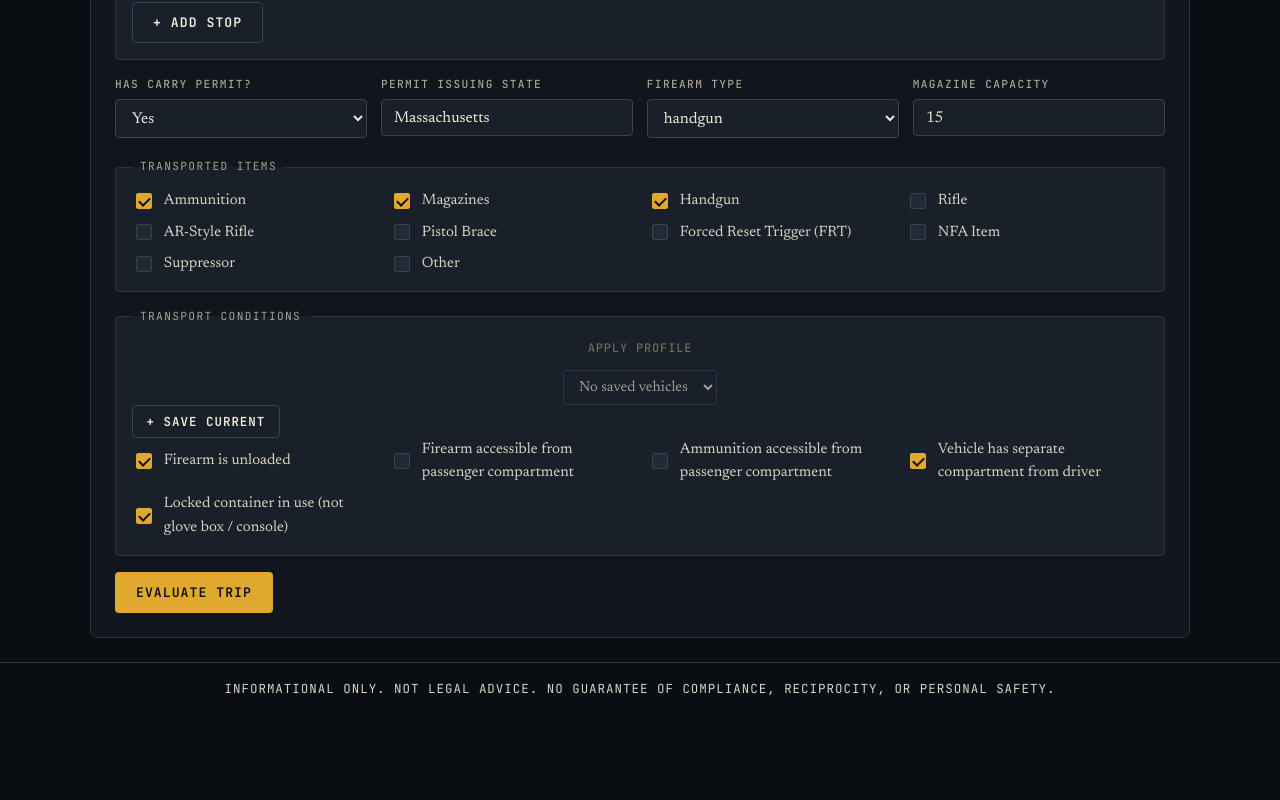
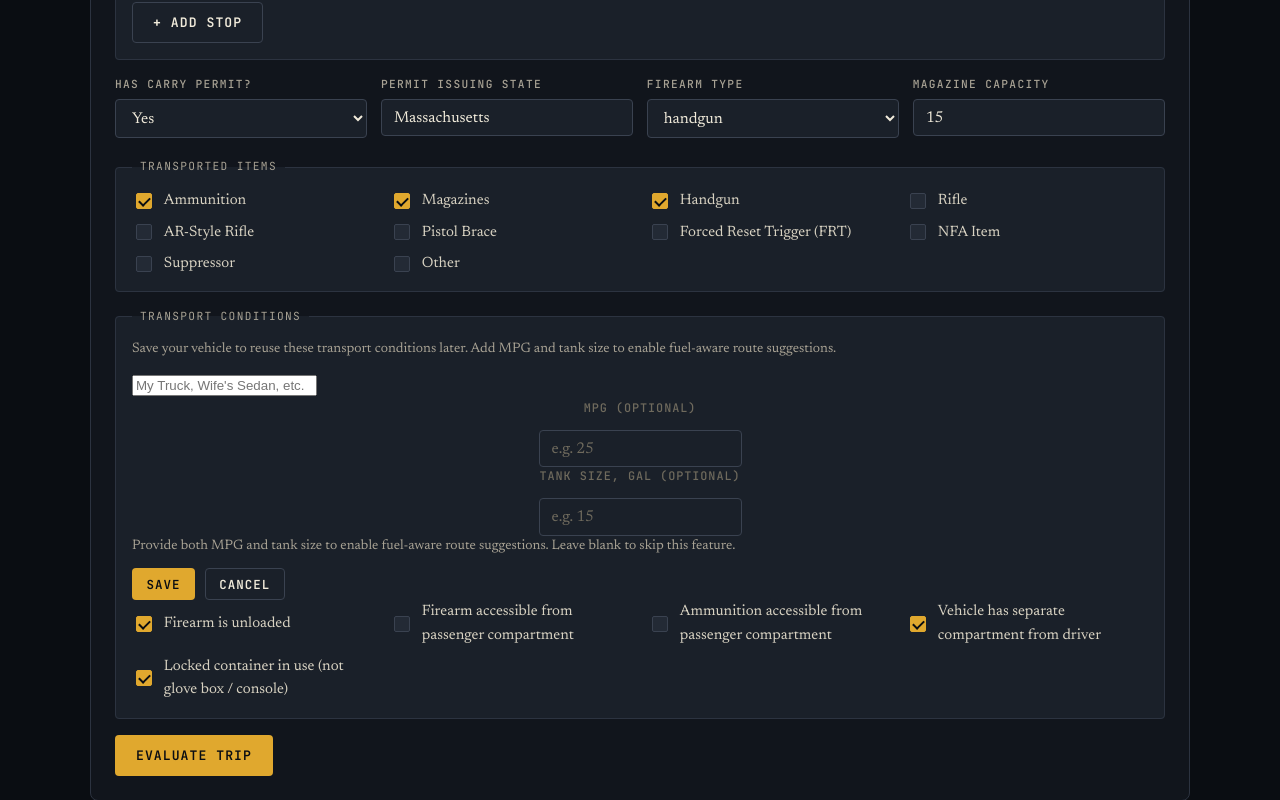
Before and after one commit to Rich-McGrath/interstate-firearm-travel-planner, a React (Vite) app: page / in a window 1280 px wide. Shown: the part 544-1344 px from the top of the page. Before the commit the page ends 1269 px from the top, so only its background shows below. Built offline with nearby package versions, Linux system fonts and the light colour scheme.

Commit message:
Improve VehicleProfilePicker empty-state UX

```diff
--- a/src/components/VehicleProfilePicker.tsx
+++ b/src/components/VehicleProfilePicker.tsx
@@ -21,12 +21,19 @@ interface Props {
 
 export default function VehicleProfilePicker({ current, onApply }: Props) {
   const [vehicles, setVehicles] = useState<VehicleProfile[]>(() => getVehicleProfiles())
-  const [showSaveForm, setShowSaveForm] = useState(false)
+  // First-time users (no saved vehicles yet) see the form expanded by
+  // default. Without this, the MPG/tank fields stay hidden behind a
+  // toggle button and the fuel-aware feature is invisible until the
+  // user happens to click "+ Save current". Once any vehicle is saved
+  // the form collapses to its compact picker shape on the next render.
+  const [showSaveForm, setShowSaveForm] = useState(() => getVehicleProfiles().length === 0)
   const [newName, setNewName] = useState('')
   // Fuel inputs are kept as strings while editing so empty fields don't
   // collapse to 0 and so the inputs are forgiving of partial typing.
   const [newMpg, setNewMpg] = useState('')
   const [newTank, setNewTank] = useState('')
+
+  const noVehicles = vehicles.length === 0
 
   function refresh() {
     setVehicles(getVehicleProfiles())
@@ -78,6 +85,11 @@ export default function VehicleProfilePicker({ current, onApply }: Props) {
 
   return (
     <div className="vehicle-profile">
+      {/* Apply-profile dropdown only renders when there's something to
+          apply. With zero saved vehicles the previous "No saved vehicles"
+          select read like a broken control with no entry point — instead
+          we drop it entirely and surface the save form (or its CTA) below. */}
+      {!noVehicles && (
         <div className="vehicle-profile__row">
           <label className="field field--inline">
             <span>Apply profile</span>
@@ -87,11 +99,8 @@ export default function VehicleProfilePicker({ current, onApply }: Props) {
                 if (e.target.value) handleApply(e.target.value)
                 e.target.value = ''
               }}
-            disabled={vehicles.length === 0}
             >
-            <option value="">
-              {vehicles.length === 0 ? 'No saved vehicles' : 'Select a vehicle…'}
-            </option>
+              <option value="">Select a vehicle…</option>
               {vehicles.map((v) => (
                 <option key={v.id} value={v.id}>
                   {v.name}
@@ -108,9 +117,34 @@ export default function VehicleProfilePicker({ current, onApply }: Props) {
             {showSaveForm ? 'Cancel' : '+ Save current'}
           </button>
         </div>
+      )}
+
+      {/* Empty-state CTA — only shown once the user has explicitly
+          dismissed the expanded form via "Cancel". Provides a clear way
+          back into adding a vehicle without re-introducing the dead
+          "No saved vehicles" select as the only affordance. */}
+      {noVehicles && !showSaveForm && (
+        <button
+          type="button"
+          className="btn btn--ghost btn--small"
+          onClick={() => setShowSaveForm(true)}
+        >
+          + Add vehicle
+        </button>
+      )}
 
       {showSaveForm && (
         <div className="vehicle-profile__save">
+          {/* Onboarding line — first-time users only. Frames what saving
+              does so the form doesn't read as "fill these mystery fields,"
+              and specifically calls out fuel-aware routing as the reward
+              for filling MPG and tank size. */}
+          {noVehicles && (
+            <p className="muted small vehicle-profile__intro">
+              Save your vehicle to reuse these transport conditions later.
+              Add MPG and tank size to enable fuel-aware route suggestions.
+            </p>
+          )}
           <input
             type="text"
             className="vehicle-profile__name-input"
@@ -154,6 +188,7 @@ export default function VehicleProfilePicker({ current, onApply }: Props) {
             Provide both MPG and tank size to enable fuel-aware route suggestions.
             Leave blank to skip this feature.
           </p>
+          <div className="vehicle-profile__save-actions">
             <button
               type="button"
               className="btn btn--primary btn--small"
@@ -162,6 +197,19 @@ export default function VehicleProfilePicker({ current, onApply }: Props) {
             >
               Save
             </button>
+            {/* In the no-vehicles state the toggle row is hidden, so we
+                provide the dismiss action here. With saved vehicles the
+                toggle button outside the form already plays this role. */}
+            {noVehicles && (
+              <button
+                type="button"
+                className="btn btn--ghost btn--small"
+                onClick={() => setShowSaveForm(false)}
+              >
+                Cancel
+              </button>
+            )}
+          </div>
         </div>
       )}
 
--- a/src/styles.css
+++ b/src/styles.css
@@ -2370,6 +2370,15 @@ p { margin: 0 0 0.8em; color: var(--cream-1); }
   color: var(--ink-1);
 }
 
+.vehicle-profile__intro {
+  margin: 0 0 0.85rem;
+}
+
+.vehicle-profile__save-actions {
+  display: flex;
+  gap: 0.6rem;
+  flex-wrap: wrap;
+}
 
 
 /* =====================================================================
```
Lines whose indentation alone changed are shown as unchanged.
